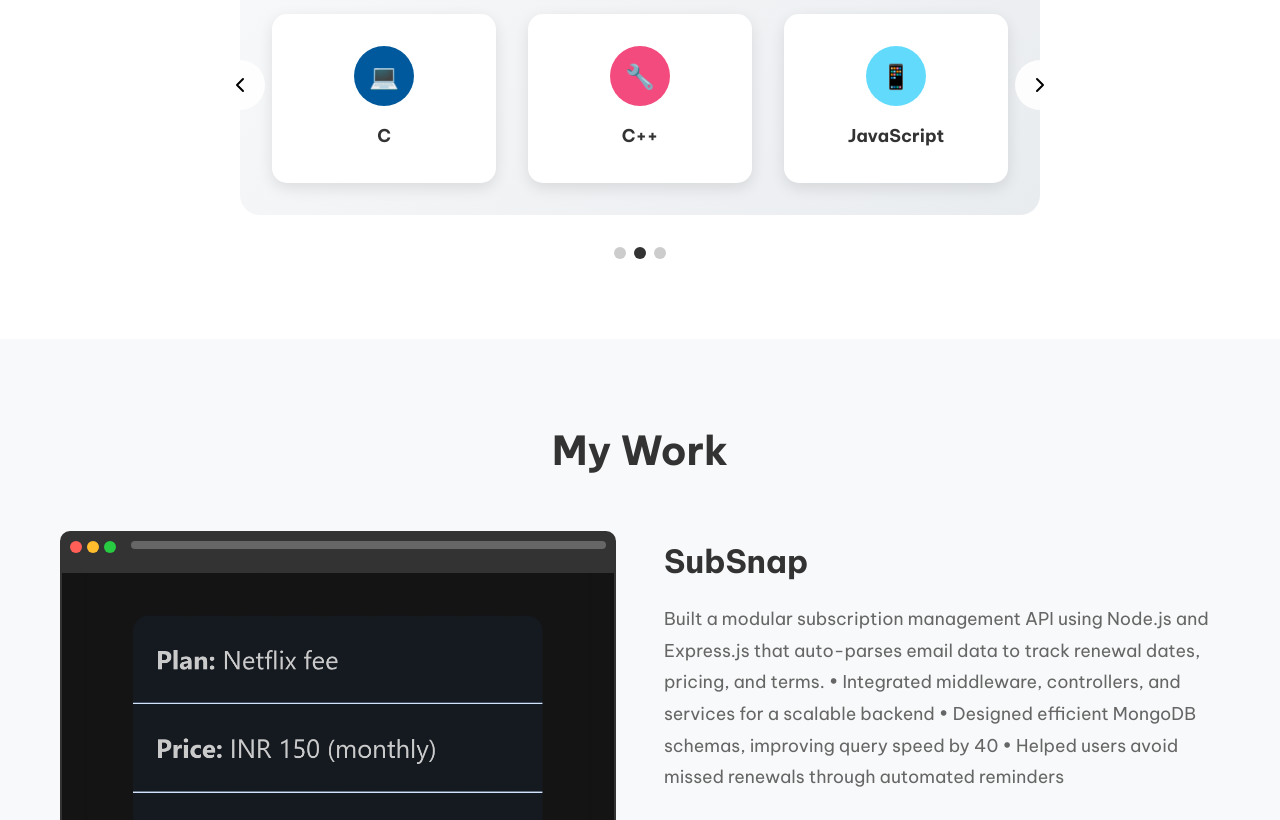
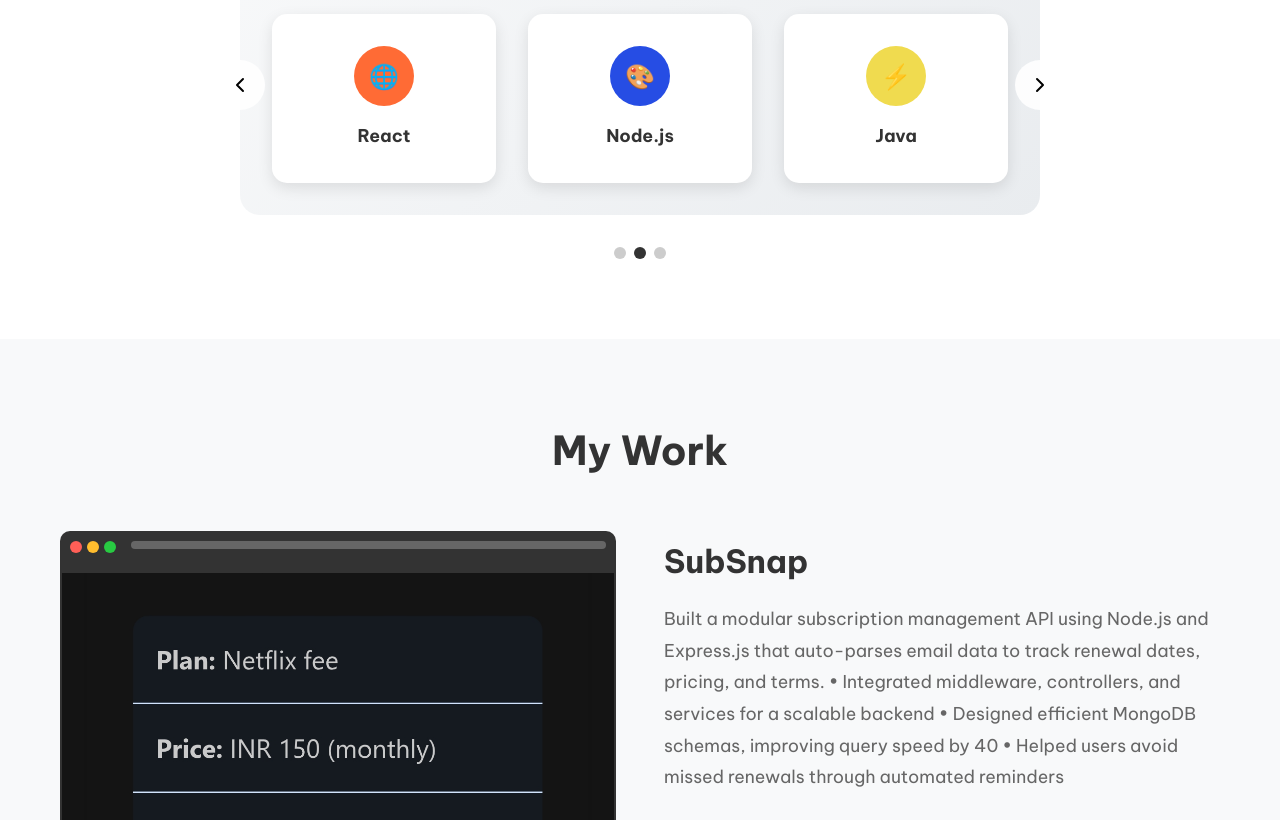
Before and after one commit to BudhijaUday/udaysite, a React (Vite) app in the folder my-app/: page / in a window 1280 px wide. Shown: the part 1080-1900 px from the top of the page. Built offline with nearby package versions, Linux system fonts and the light colour scheme.

Commit message:
Update SkillsCarousel.jsx

```diff
--- a/my-app/src/components/SkillsCarousel.jsx
+++ b/my-app/src/components/SkillsCarousel.jsx
@@ -8,24 +8,24 @@ export default function SkillsCarousel() {
     {
       title: "Frontend Technologies",
       skills: [
-        { name: "HTML5", icon: "🌐", color: "#ff6b35" },
-        { name: "CSS3", icon: "🎨", color: "#264de4" },
-        { name: "JavaScript", icon: "⚡", color: "#f0db4f" }
+        { name: "Python", icon: "💻", color: "#00599c" },
+        { name: "C++", icon: "🔧", color: "#f34b7d" },
+        { name: "JavaScript", icon: "📱", color: "#61dafb" }
       ]
     },
     {
       title: "Programming Languages",
       skills: [
-        { name: "C", icon: "💻", color: "#00599c" },
-        { name: "C++", icon: "🔧", color: "#f34b7d" },
-        { name: "JavaScript", icon: "📱", color: "#61dafb" }
+        { name: "React", icon: "🌐", color: "#ff6b35" },
+        { name: "Node.js", icon: "🎨", color: "#264de4" },
+        { name: "Java", icon: "⚡", color: "#f0db4f" }
       ]
     },
     {
       title: "Modern Tools",
       skills: [
-        { name: "TypeScript", icon: "🔷", color: "#007acc" },
-        { name: "React", icon: "⚛️", color: "#61dafb" },
+        { name: "SQL", icon: "🔷", color: "#007acc" },
+        { name: "Docker", icon: "⚛️", color: "#61dafb" },
         { name: "Git", icon: "🔀", color: "#f1502f" }
       ]
     }
```
